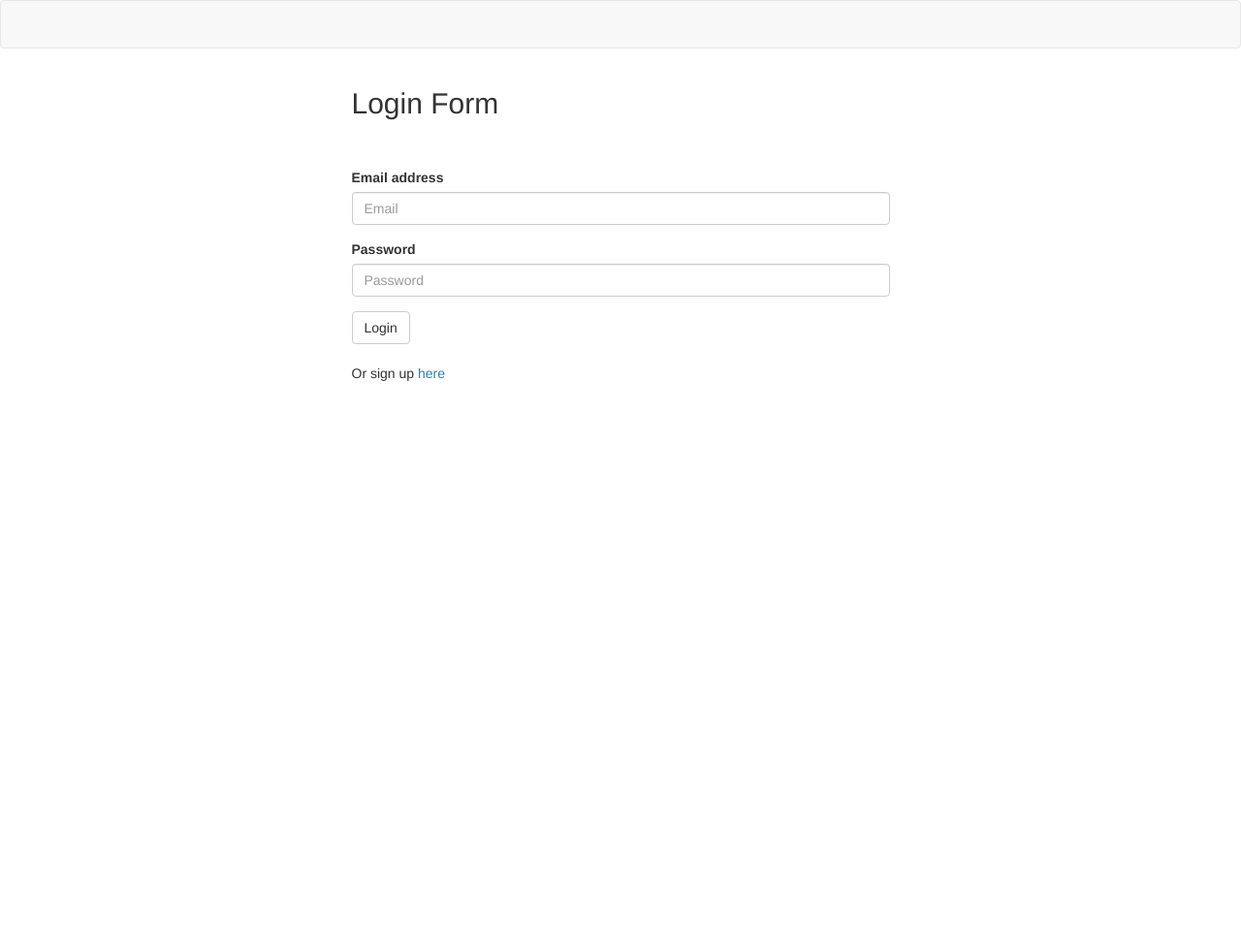
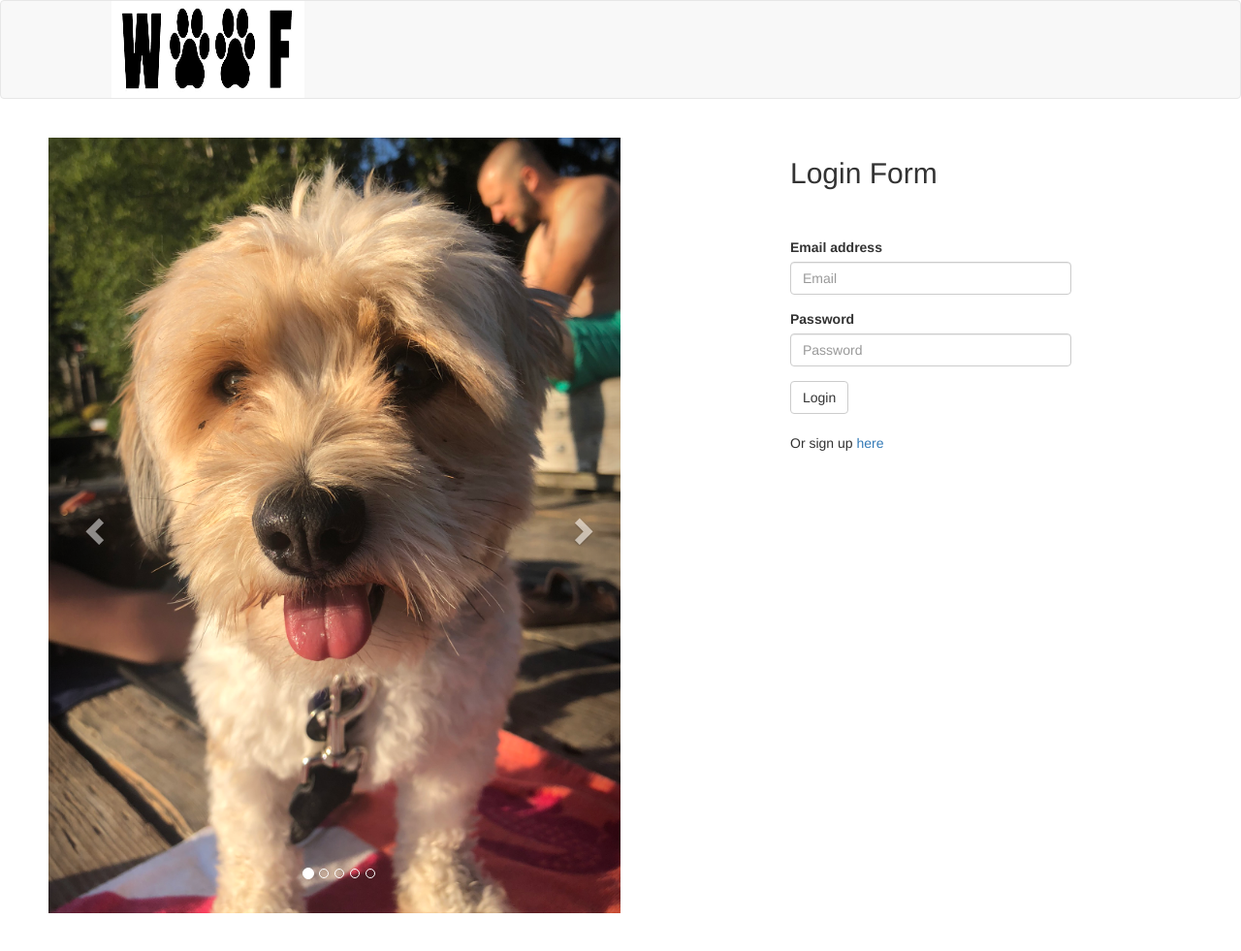
Before and after one commit to nunetang/groupProject2, a Node server app: page /login in a window 1280 px wide. Shown: the top 981 px of the page at 97% size. Run offline with Node 20, Linux system fonts and the light colour scheme; some libraries are stand-ins or nearby versions.

Commit message:
ariel add css

```diff
--- a/config/config.json
+++ b/config/config.json
@@ -1,21 +1,21 @@
 {
   "development": {
     "username": "root",
-    "password": null,
+    "password": "ariHuy12",
     "database": "passport_demo",
     "host": "127.0.0.1",
     "dialect": "mysql"
   },
   "test": {
     "username": "root",
-    "password": null,
+    "password": "ariHuy12",
     "database": "database_test",
     "host": "127.0.0.1",
     "dialect": "mysql"
   },
   "production": {
     "username": "root",
-    "password": null,
+    "password": "ariHuy12",
     "database": "database_production",
     "host": "127.0.0.1",
     "dialect": "mysql"
--- a/public/login.html
+++ b/public/login.html
@@ -5,7 +5,8 @@
   <title>Passport Authentication</title>
   <meta charset="UTF-8">
   <meta name="viewport" content="width=device-width, initial-scale=1">
-  <link rel="stylesheet" href="https://maxcdn.bootstrapcdn.com/bootswatch/3.3.7/lumen/bootstrap.min.css">
+  <link rel="stylesheet" href="https://maxcdn.bootstrapcdn.com/bootstrap/3.3.7/css/bootstrap.min.css">
+
   <link href="stylesheets/style.css" rel="stylesheet">
 </head>
 
@@ -13,11 +14,60 @@
   <nav class="navbar navbar-default">
     <div class="container-fluid">
       <div class="navbar-header">
+        <img src="stylesheets/LOGO.JPG" style="height: 100px;" class="imgcenter">
       </div>
     </div>
   </nav>
-  <div class="container">
-    <div class="row">
+
+  <div class="split left">
+
+    <div id="myCarousel" class="carousel slide" data-ride="carousel" style="width: 600px;">
+      <!-- Indicators -->
+      <ol class="carousel-indicators">
+        <li data-target="#myCarousel" data-slide-to="0" class="active"></li>
+        <li data-target="#myCarousel" data-slide-to="1"></li>
+        <li data-target="#myCarousel" data-slide-to="2"></li>
+        <li data-target="#myCarousel" data-slide-to="3"></li>
+        <li data-target="#myCarousel" data-slide-to="4"></li>
+      </ol>
+
+      <!-- Wrapper for slides -->
+      <div class="carousel-inner">
+        <div class="item active">
+          <img src="stylesheets/chance.JPEG" alt="chance" style="width:100%;">
+        </div>
+
+        <div class="item">
+          <img src="stylesheets/diego.JPG" alt="diego" style="width:100%;">
+        </div>
+
+        <div class="item">
+          <img src="stylesheets/rando2.JPEG" alt="rando" style="width:100%;">
+        </div>
+
+        <div class="item">
+          <img src="stylesheets/rocco.JPG" alt="rocco" style="width:100%;">
+        </div>
+
+        <div class="item">
+          <img src="stylesheets/shibu.jpeg" alt="shibu" style="width:100%;">
+        </div>
+
+      </div>
+
+      <!-- Left and right controls -->
+      <a class="left carousel-control" href="#myCarousel" data-slide="prev">
+        <span class="glyphicon glyphicon-chevron-left"></span>
+        <span class="sr-only">Previous</span>
+      </a>
+      <a class="right carousel-control" href="#myCarousel" data-slide="next">
+        <span class="glyphicon glyphicon-chevron-right"></span>
+        <span class="sr-only">Next</span>
+      </a>
+    </div>
+  </div>
+  <div class="split right">
+    <div class="rowLogin">
       <div class="col-md-6 col-md-offset-3">
         <h2>Login Form</h2>
         <form class="login">
@@ -39,6 +89,7 @@
 
   <script src="https://cdnjs.cloudflare.com/ajax/libs/jquery/3.2.1/jquery.min.js"></script>
   <script type="text/javascript" src="js/login.js"></script>
+  <script src="https://maxcdn.bootstrapcdn.com/bootstrap/3.3.7/js/bootstrap.min.js"></script>
 
 </body>
 
--- a/public/members.html
+++ b/public/members.html
@@ -13,6 +13,7 @@
   <nav class="navbar navbar-default">
   <div class="container-fluid">
     <div class="navbar-header">
+
       <a class="navbar-brand" href="/logout">
         Logout
       </a>
--- a/public/signup.html
+++ b/public/signup.html
@@ -13,6 +13,7 @@
   <nav class="navbar navbar-default">
     <div class="container-fluid">
       <div class="navbar-header">
+
       </div>
     </div>
   </nav>
--- a/public/stylesheets/style.css
+++ b/public/stylesheets/style.css
@@ -2,3 +2,31 @@ form.signup,
 form.login {
   margin-top: 50px;
 }
+
+
+.split {
+  height: 100%;
+  width: 50%;
+  position: fixed;
+  z-index: 1;
+
+  overflow-x: hidden;
+  padding-top: 20px;
+}
+
+.left {
+  left: 0;
+  padding-left: 50px;
+
+}
+.right {
+  right: 0;
+
+}
+
+.imgcenter {
+  display: block;
+  margin-left: auto;
+  margin-right: auto;
+  width: 50%;
+}
```
Also changed, not shown: public/stylesheets/LOGO.JPG (added), public/stylesheets/background.png (added), public/stylesheets/chance.JPEG (added), public/stylesheets/diego.JPG (added), public/stylesheets/pawprints.jpg (added), public/stylesheets/rando2.JPEG (added), public/stylesheets/rocco.JPG (added), public/stylesheets/shibu.jpeg (added), 1 other file.
